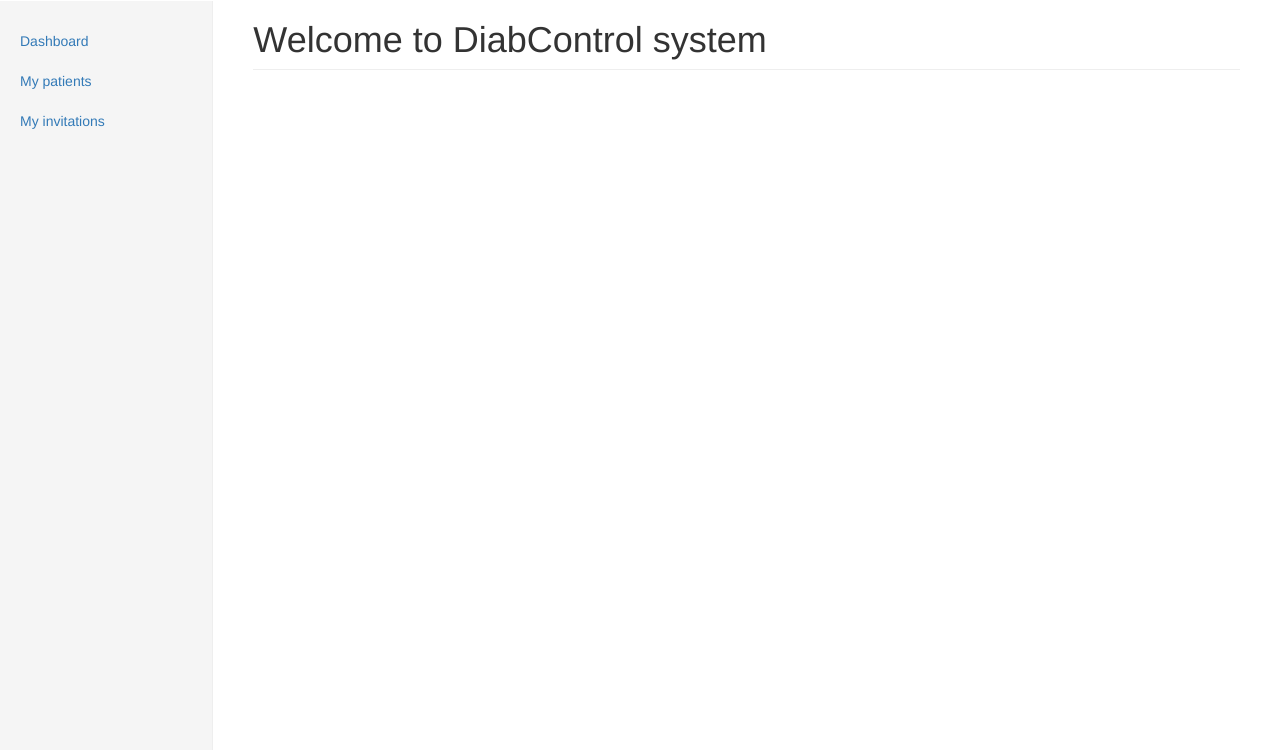
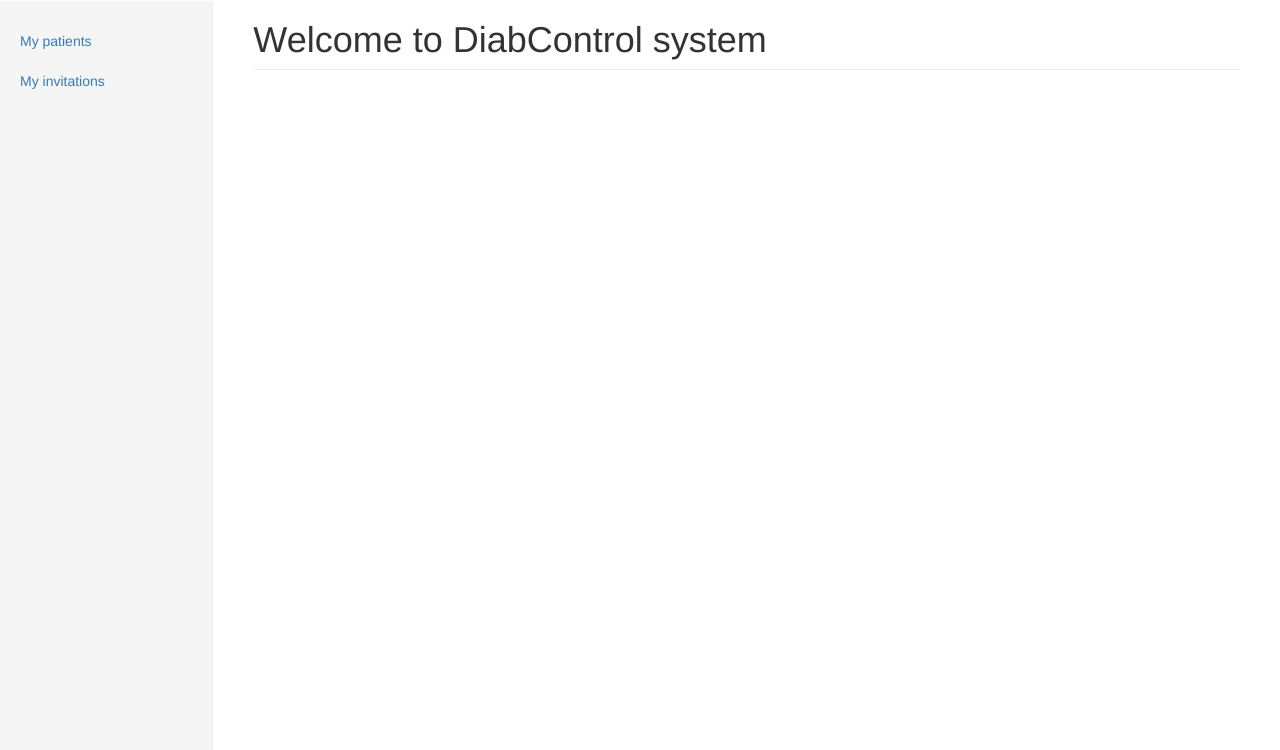
Before and after one commit to novirael/diabcontrol, a Django app: page / in a window 1280 px wide. Shown: the part 50-800 px from the top of the page. Run offline with Django 3.2, Linux system fonts and the light colour scheme; a user stored in the database is signed in; some libraries are stand-ins or nearby versions.

Commit message:
Remove dashboard link

```diff
--- a/templates/base.html
+++ b/templates/base.html
@@ -128,7 +128,6 @@
         {% if request.user.is_authenticated %}
           <ul class="nav nav-sidebar">
           {% if is_doctor %}
-              <li {% if '/dashboard' in request.path %}class="active"{% endif %}><a href="/dashboard/">Dashboard</a></li>
               <li {% if '/patients' in request.path %}class="active"{% endif %}><a href="/patients/index">My patients</a></li>
               <li {% if '/invitations/index' in request.path %}class="active"{% endif %}><a href="/invitations/index">My invitations</a></li>
           {% else %}
```
